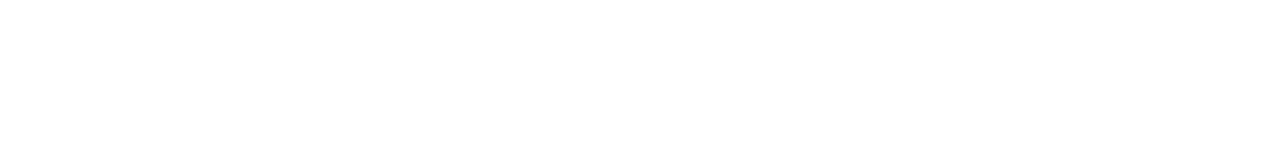
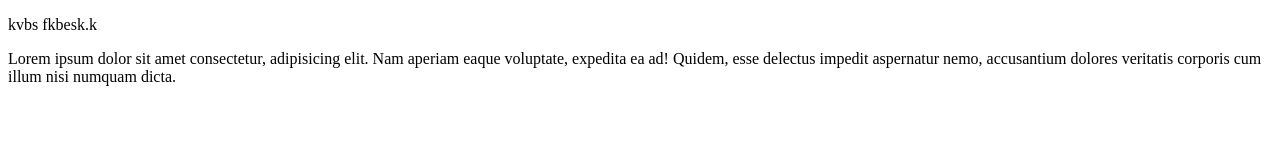
Before and after one commit to andrasinorbert/2024_9b_web, a plain HTML site: page 20241115.html in a window 1280 px wide. Drawn offline with Linux system fonts and the light colour scheme.

Commit message:
Update 20241115.html

```diff
--- a/20241115.html
+++ b/20241115.html
@@ -6,6 +6,8 @@
     <title>Document</title>
 </head>
 <body>
+    <p>kvbs fkbesk.k</p>
 
+    <p>Lorem ipsum dolor sit amet consectetur, adipisicing elit. Nam aperiam eaque voluptate, expedita ea ad! Quidem, esse delectus impedit aspernatur nemo, accusantium dolores veritatis corporis cum illum nisi numquam dicta.</p>
 </body>
 </html>
```
